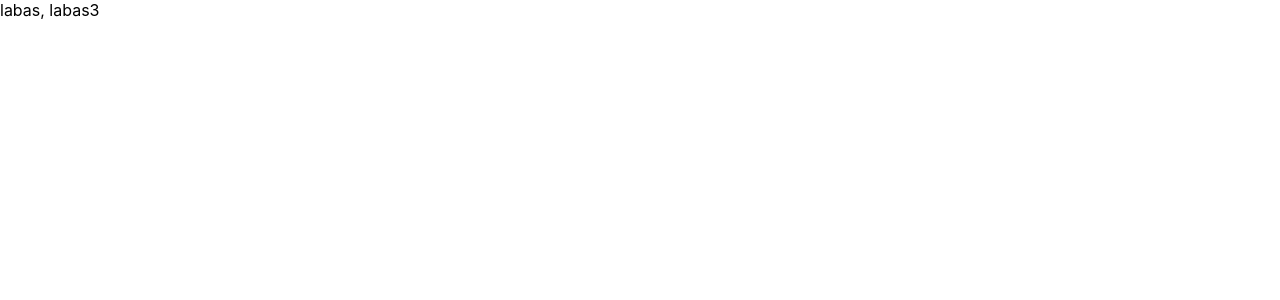
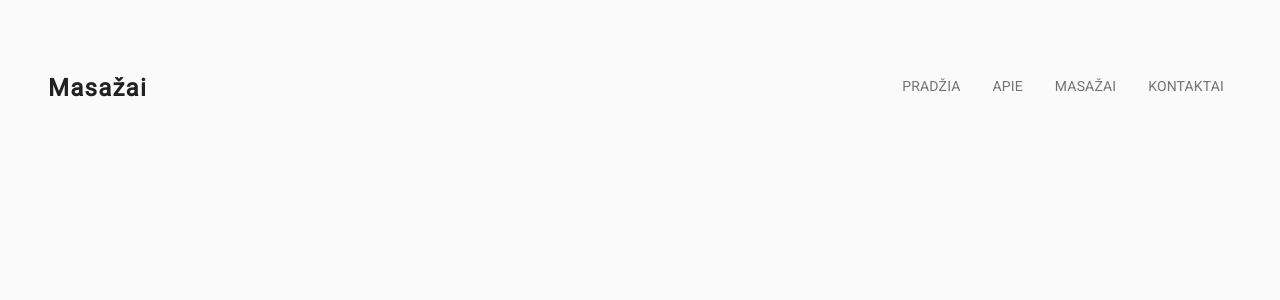
Before and after one commit to irgipaulius/website-masazai.net, a React (Create React App) app: page / in a window 1280 px wide. Shown: the top 300 px of the page. Built offline with nearby package versions, Linux system fonts and the light colour scheme.

Commit message:
clean up

```diff
--- a/package.json
+++ b/package.json
@@ -5,14 +5,10 @@
   "dependencies": {
     "@material-ui/core": "^4.12.4",
     "@material-ui/icons": "^4.11.3",
-    "@testing-library/jest-dom": "^5.16.4",
-    "@testing-library/react": "^13.1.1",
-    "@testing-library/user-event": "^13.5.0",
     "fontsource-roboto": "^4.0.0",
     "react": "^18.0.0",
     "react-dom": "^18.0.0",
-    "react-scripts": "5.0.1",
-    "web-vitals": "^2.1.4"
+    "react-scripts": "5.0.1"
   },
   "scripts": {
     "start": "react-scripts start",
--- a/public/index.html
+++ b/public/index.html
@@ -7,7 +7,7 @@
     <meta name="theme-color" content="#000000" />
     <meta
       name="description"
-      content="Web site created using create-react-app"
+      content="Masažas Pas Jeleną"
     />
     <meta
       name="viewport"
@@ -28,7 +28,7 @@
       work correctly both with client-side routing and a non-root public URL.
       Learn how to configure a non-root public URL by running `npm run build`.
     -->
-    <title>React App</title>
+    <title>Masažas Pas Jeleną</title>
   </head>
   <body>
     <noscript>You need to enable JavaScript to run this app.</noscript>
--- a/src/App.js
+++ b/src/App.js
@@ -2,16 +2,14 @@ import React from "react";
 import CssBaseline from "@material-ui/core/CssBaseline";
 import "fontsource-roboto";
 
-import PhoneIcon from "@material-ui/icons/Phone";
-import EmailIcon from "@material-ui/icons/Email";
-
-import NavBar from "./NavBar";
+import NavBar from "./components/NavBar";
 
 function App() {
   return (
-    <div className="App">
-      labas, labas3
-    </div>
+    <>
+      <CssBaseline />
+      <NavBar />
+    </>
   );
 }
 
--- a/src/NavBar.js
+++ b/src/components/NavBar.js
@@ -56,13 +56,10 @@ export default function NavBar() {
           noWrap
           className={classes.toolbarTitle}
         >
-          Masažai.net
+          Masažai
         </Typography>
         <Box className={classes.menuButtons}>
-          {[].map(
-            (
-              item // "Masažai", "Informacija", "Kainininkas", "Masažuotoja", "Kontaktai"
-            ) => (
+          {["Pradžia", "Apie", "Masažai", "Kontaktai"].map((item) => (
             <Link
               component="button"
               variant="body2"
@@ -73,8 +70,7 @@ export default function NavBar() {
             >
               {item.toUpperCase()}
             </Link>
-            )
-          )}
+          ))}
         </Box>
       </Toolbar>
     </Container>
--- a/src/index.js
+++ b/src/index.js
@@ -1,8 +1,8 @@
 import React from 'react';
 import ReactDOM from 'react-dom/client';
+
 import './index.css';
 import App from './App';
-import reportWebVitals from './reportWebVitals';
 
 const root = ReactDOM.createRoot(document.getElementById('root'));
 root.render(
@@ -10,8 +10,3 @@ root.render(
     <App />
   </React.StrictMode>
 );
-
-// If you want to start measuring performance in your app, pass a function
-// to log results (for example: reportWebVitals(console.log))
-// or send to an analytics endpoint. Learn more: https://bit.ly/CRA-vitals
-reportWebVitals();
--- a/src/reportWebVitals.js
+++ /dev/null
@@ -1,13 +0,0 @@
-const reportWebVitals = onPerfEntry => {
-  if (onPerfEntry && onPerfEntry instanceof Function) {
-    import('web-vitals').then(({ getCLS, getFID, getFCP, getLCP, getTTFB }) => {
-      getCLS(onPerfEntry);
-      getFID(onPerfEntry);
-      getFCP(onPerfEntry);
-      getLCP(onPerfEntry);
-      getTTFB(onPerfEntry);
-    });
-  }
-};
-
-export default reportWebVitals;
```
Also changed, not shown: src/setupTests.js (deleted, +0 -5 lines), 2 other files (tests, documents, lock files or other folders). Lines whose indentation alone changed are shown as unchanged.
